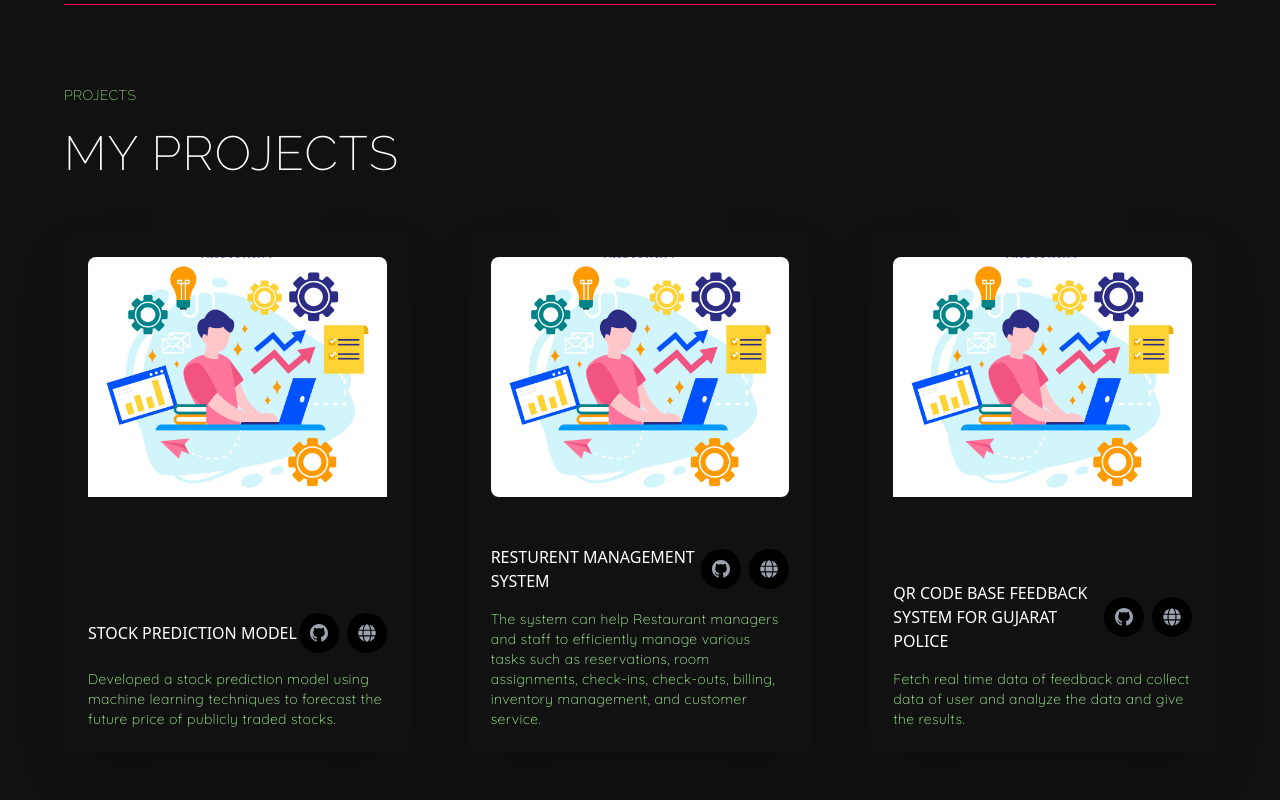
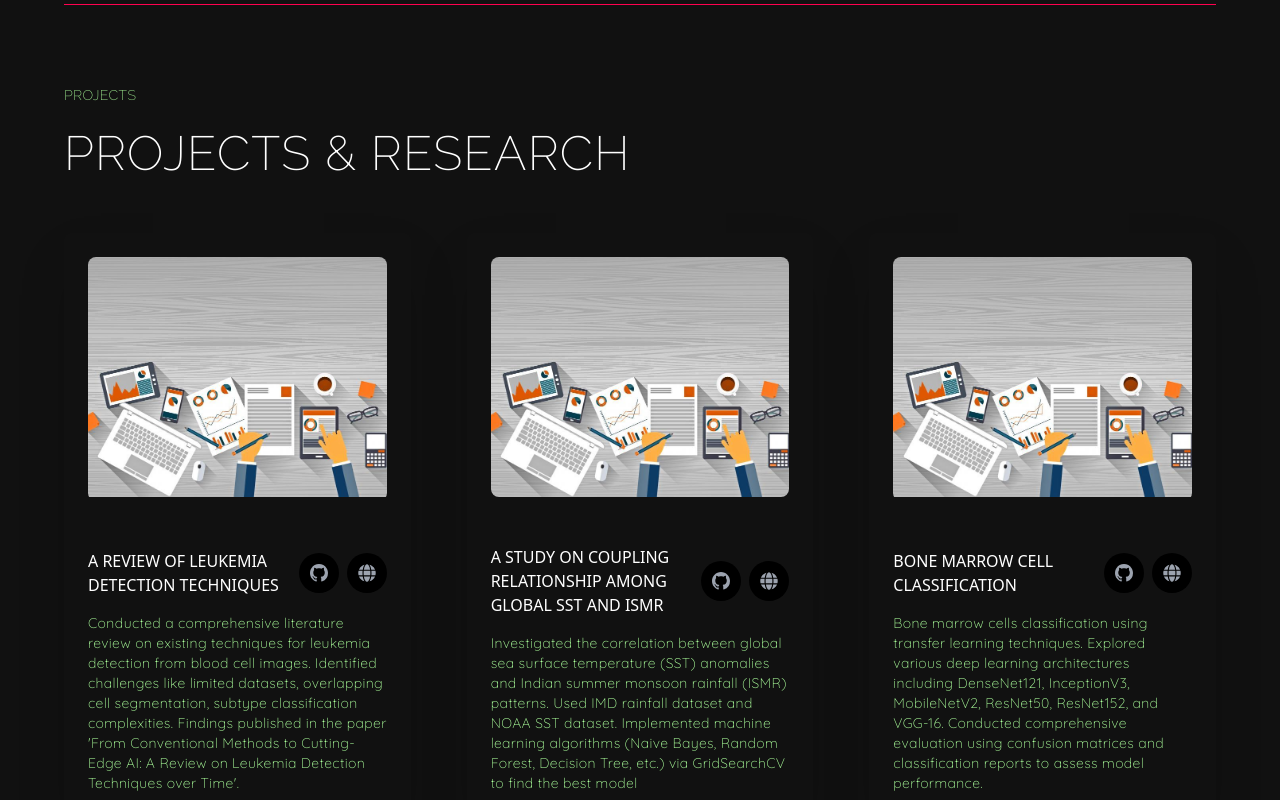
Before and after one commit to abhii14758/my-portfolio, a React (Create React App) app in the folder portfolio/: page / in a window 1280 px wide. Shown: the part 1720-2520 px from the top of the page. Built offline with nearby package versions, Linux system fonts and the light colour scheme; the HTML template or start-up script is replaced by a standard one; a web font is replaced by a local one.

Commit message:
Commit message

```diff
--- a/portfolio/src/components/navbar/banner/RightBanner.js
+++ b/portfolio/src/components/navbar/banner/RightBanner.js
@@ -9,7 +9,7 @@ const RightBanner = () => {
         src={bannerImage}
         alt="bannerImage"
       />
-      <div className="absolute bottom-0 w-[350px] h-[300px] lgl:w-[500px] lgl:h-[500px] bg-gradient-to-r from-[#1e2024] to-[#202327] shadow-shadowOne   flex justify-center items-center"></div>
+      <div className="absolute bottom-0 w-[305px] h-[400px] lgl:w-[500px] lgl:h-[500px] bg-gradient-to-r from-[#1e2024] to-[#202327] shadow-shadowOne   flex justify-center items-center"></div>
     </div>
   )
 }
--- a/portfolio/src/components/navbar/project/Project.js
+++ b/portfolio/src/components/navbar/project/Project.js
@@ -5,22 +5,22 @@ import ProjectInfo from './ProjectInfo';
 const Project = () => {
   return (
     <section id='projects' className='w-full py-20 border-b-[1px] border-b-designColor'>
-        <div className='flex flex-col gap-4 font-titleFont'>
+      <div className='flex flex-col gap-4 font-titleFont'>
         <h3 className='text-sm font-lightText tracking-wide'>PROJECTS</h3>
-        <h1 className='text-5xl font-lightText text-white tracking-wide mb-14'>MY PROJECTS</h1>
-        </div>
-        <div className='grid grid-cols-1 md:grid-cols-2 xl:grid-cols-3 gap-6 xl:gap-14'>
+        <h1 className='text-5xl font-lightText text-white tracking-wide mb-14'>PROJECTS & RESEARCH</h1>
+      </div>
+      <div className='grid grid-cols-1 md:grid-cols-2 xl:grid-cols-3 gap-6 xl:gap-14'>
         {ProjectInfo.map((project) => {
-            return(
+          return (
             <ProjectCard
-                key = {project.id}
-                title = {project.title}
-                des = {project.des}
-                src = {project.src}
+              key={project.id}
+              title={project.title}
+              des={project.des}
+              src={project.src}
             />
-            );
+          );
         })}
-        </div>
+      </div>
     </section>
   )
 }
--- a/portfolio/src/components/navbar/project/ProjectInfo.js
+++ b/portfolio/src/components/navbar/project/ProjectInfo.js
@@ -16,35 +16,44 @@ const ProjectInfo = [
 
     {
         id: 3,
-        title:"Stock Prediction Model",
-        des:" Developed a stock prediction model using machine learning techniques to forecast the future price of publicly traded stocks.",
-        src : {}
+        title: "A Review of Leukemia Detection Techniques",
+        des: " Conducted a comprehensive literature review on existing techniques for leukemia detection from blood cell images. Identified challenges like limited datasets, overlapping cell segmentation, subtype classification complexities. Findings published in the paper 'From Conventional Methods to Cutting-Edge AI: A Review on Leukemia Detection Techniques over Time'.",
+        src: {}
 
     },
 
     {
         id: 4,
-        title:"Resturent Management System",
-        des: "The system can help Restaurant managers and staff to efficiently manage various tasks such as reservations, room assignments, check-ins, check-outs, billing, inventory management, and customer service.",
-        src : {}
+        title: "A study on coupling relationship among global SST and ISMR",
+        des: " Investigated the correlation between global sea surface temperature (SST) anomalies and Indian summer monsoon rainfall (ISMR) patterns. Used IMD rainfall dataset and NOAA SST dataset. Implemented machine learning algorithms (Naive Bayes, Random Forest, Decision Tree, etc.) via GridSearchCV to find the best model",
+        src: {}
 
     },
 
-    // {
-    //     id: 5,
-    //     title:"E-commerce Website",
-    //     des:" Lorem, ipsum dolor sit amet consectetur adipisicing elit.Explicabo quibusdam voluptate sapiente voluptatibus harum quidem!",
-    //     src : {}
-
-    // },
+    {
+        id: 5,
+        title: "Bone Marrow Cell Classification",
+        des: "Bone marrow cells classification using transfer learning techniques. Explored various deep learning architectures including DenseNet121, InceptionV3, MobileNetV2, ResNet50, ResNet152, and VGG-16. Conducted comprehensive evaluation using confusion matrices and classification reports to assess model performance.",
+        src: {}
+    },
 
     {
-        id: 6,
-        title:"QR Code Base Feedback System for Gujarat Police",
-        des:" Fetch real time data of feedback and collect data of user and analyze the data and give the results.",
-        src : {}
+        id: 1,
+        title: "Stock Prediction Model",
+        des: " Developed a stock prediction model using machine learning techniques to forecast the future price of publicly traded stocks.",
+        src: {}
 
     },
+
+    {
+        id: 2,
+        title: "Resturent Management System",
+        des: "The system can help Restaurant managers and staff to efficiently manage various tasks such as reservations, room assignments, check-ins, check-outs, billing, inventory management, and customer service.",
+        src: {}
+
+    },
+
+
 ];
 
 export default ProjectInfo;
--- a/portfolio/src/components/navbar/resume/Achievements.js
+++ b/portfolio/src/components/navbar/resume/Achievements.js
@@ -11,17 +11,23 @@ const Achivements = () => {
     >
       <div className='flex flex-row gap-10 py-5'>
         {/* part one */}
-        <div className='w-1/2'>
+        <div className='w-full'>
           <div className="py-6 lgl:py-12 font-titleFont flex flex-col gap-4">
-            <p className="text-sm text-designColor tracking-[4px]">1998 - 2010</p>
-            <h2 className="text-3xl md:text-4xl font-bold">Education Quality</h2>
+            {/* <p className="text-sm text-designColor tracking-[4px]">1998 - 2010</p> */}
+            <h2 className="text-3xl md:text-4xl font-bold">Research</h2>
           </div>
           <div className="mt-6 lgl:mt-14 border-l-[6px] border-l-black border-opacity-30 flex flex-col gap-10">
             <ResumeCard
-              title="Developr At EDZEN"
-              subTitle="EDZEN (2022 - 2023)"
+              title="Poster Presentation"
+              subTitle="A study on coupling relationship among global SST and ISMR"
               // result="9.42/10"
-              des="One of the best solution to the current education problem. EdZen was founded with the sole purpose of improving person's knowledge and adding value in his life"
+              des="Paper poster was featured at the AGU Chapman Conference - Remote Sensing of the Water Cycle in Honolulu, Hawaii."
+            />
+            <ResumeCard
+              title="Paper Publication"
+              subTitle="From Conventional Methods to Cutting-Edge AI: A Review on Leukemia Detection Techniques over Time"
+              // result="9.42/10"
+              des="Conference paper punlished"
             />
             {/* <ResumeCard
             title="Higher Secondary School Education"
@@ -30,11 +36,11 @@ const Achivements = () => {
             des="Secondary education or post-primary education covers two phases on the International Standard Classification of Education scale."
           /> */}
 
-          </div>
-        </div>
-        {/* part Two */}
+            {/* </div>
+        </div> */}
+            {/* part Two */}
 
-        <div className='w-1/2'>
+            {/* <div className='w-1/2'>
           <div className="py-6 lgl:py-12 font-titleFont flex flex-col gap-4">
             <p className="text-sm text-designColor tracking-[4px]">2010 - 2022</p>
             <h2 className="text-3xl md:text-4xl font-bold">Job Experience</h2>
--- a/portfolio/src/components/navbar/resume/Experience.js
+++ b/portfolio/src/components/navbar/resume/Experience.js
@@ -11,47 +11,47 @@ const Experience = () => {
     >
       <div className='flex flex-row gap-10 py-5'>
         {/* part one */}
-        <div className='w-1/2'>
+        <div className='w-full'>
           <div className="py-6 lgl:py-12 font-titleFont flex flex-col gap-4">
-            <p className="text-sm text-designColor tracking-[4px]">1998 - 2010</p>
-            <h2 className="text-3xl md:text-4xl font-bold">Education Quality</h2>
+            {/* <p className="text-sm text-designColor tracking-[4px]">1998 - 2010</p> */}
+            <h2 className="text-3xl md:text-4xl font-bold">Experience</h2>
           </div>
           <div className="mt-6 lgl:mt-14 border-l-[6px] border-l-black border-opacity-30 flex flex-col gap-10">
             <ResumeCard
+              title="Summer internship"
+              subTitle="CHARUSAT "
+              // result="85/100"
+              des="A Review of Leukemia Detection Techniques"
+            />
+            <ResumeCard
+              title="Back-End Web Developer At CLDC"
+              subTitle="CLDC "
+              // result="85/100"
+              des="Charusat Learning And Development Club"
+            />
+            <ResumeCard
               title="Developr At EDZEN"
-              subTitle="EDZEN (2022 - 2023)"
+              subTitle="EDZEN "
               // result="9.42/10"
               des="One of the best solution to the current education problem. EdZen was founded with the sole purpose of improving person's knowledge and adding value in his life"
             />
-            {/* <ResumeCard
-            title="Higher Secondary School Education"
-            subTitle="Shakti Higher Secondary School (2019 - 2021)"
-            result="85/100"
-            des="Secondary education or post-primary education covers two phases on the International Standard Classification of Education scale."
-          /> */}
-
-          </div>
-        </div>
+            {/* </div>
+        </div> */}
             {/* part Two */}
 
-        <div className='w-1/2'>
+            {/* <div className='w-1/2'>
           <div className="py-6 lgl:py-12 font-titleFont flex flex-col gap-4">
-            <p className="text-sm text-designColor tracking-[4px]">2010 - 2022</p>
-            <h2 className="text-3xl md:text-4xl font-bold">Job Experience</h2>
+            {/* <p className="text-sm text-designColor tracking-[4px]">2010 - 2022</p> */}
+            {/* <h2 className="text-3xl md:text-4xl font-bold">Education Quality</h2>
           </div>
-          <div className="mt-6 lgl:mt-14 border-l-[6px] border-l-black border-opacity-30 flex flex-col gap-10">
-            <ResumeCard
-              title="Back-End Web Developer At CLDC"
-              subTitle="CLDC (2023-2024)"
-              // result="85/100"
-              des="Charusat Learning And Development Club"
-            />
+          <div className="mt-6 lgl:mt-14 border-l-[6px] border-l-black border-opacity-30 flex flex-col gap-10"> */}
             {/* <ResumeCard
               title="AS - Science & Information"
               subTitle="SuperKing College (2001 - 2005)"
-            result="4.75/5"
+              // result="4.75/5"
               des="Higher education is tertiary education leading to award of an academic degree. Higher education, also called post-secondary education."
             /> */}
+
             {/* <ResumeCard
             title="Web Developer & Trainer"
             subTitle="Apple Developer Team - (2012 - 2016)"
```
Also changed, not shown: portfolio/src/components/navbar/resume/Education.js (+15 -14 lines), portfolio/src/components/navbar/resume/Resume.js (+9 -9 lines), portfolio/src/components/navbar/resume/Skills.js (+13 -13 lines), portfolio/src/assets/images/projectOne.jpg. Lines whose indentation alone changed are shown as unchanged.
